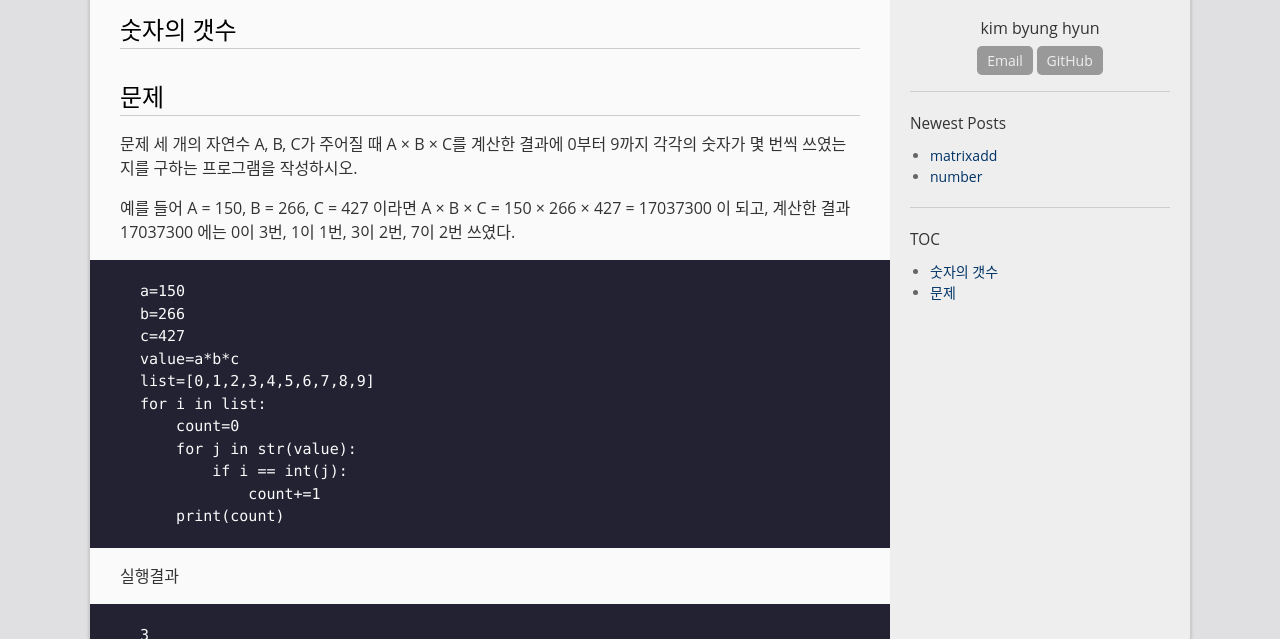
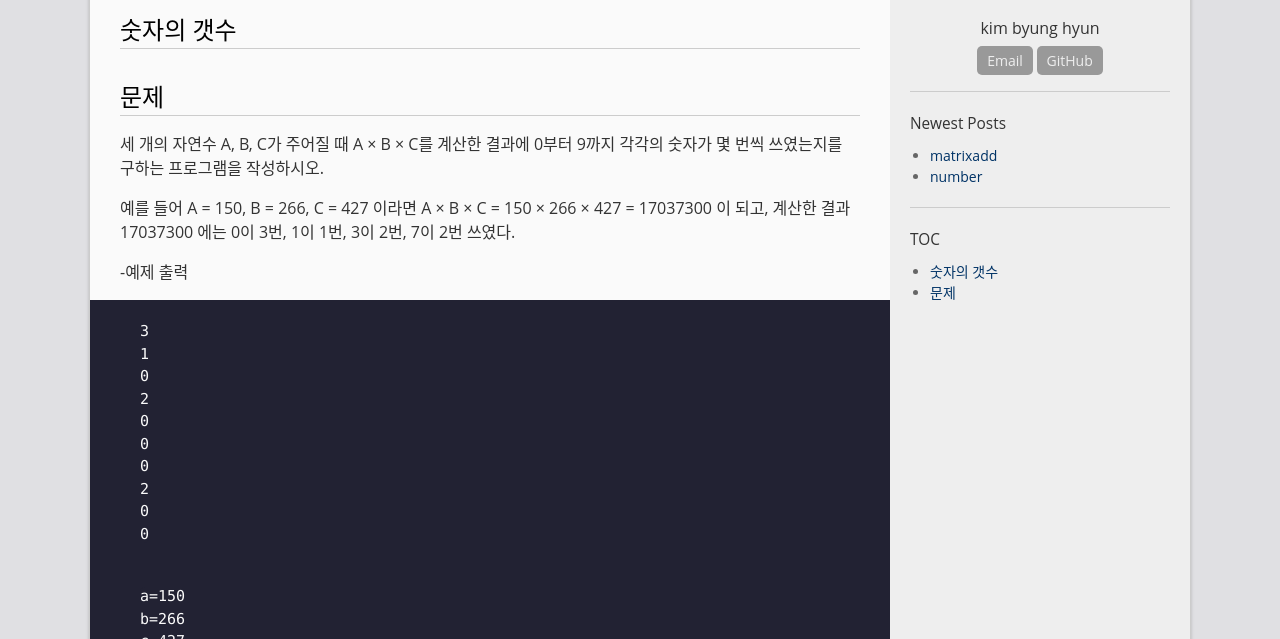
Before and after one commit to bh6366632/bh6366632.github.com, a Jekyll site: the page built from _posts/2024-04-04-number.md, in a window 1280 px wide and 900 px high, cut to the strip 261-900 px from the top of the window. Built offline with Jekyll 4.4.1, drawn with Linux system fonts in a browser that asks for light colours.

Commit message:
Update 2024-04-04-number.md

````diff
--- a/_posts/2024-04-04-number.md
+++ b/_posts/2024-04-04-number.md
@@ -9,10 +9,24 @@ permalink: /archivers/number
 <h1>숫자의 갯수</h1>
 
 # 문제
-문제
 세 개의 자연수 A, B, C가 주어질 때 A × B × C를 계산한 결과에 0부터 9까지 각각의 숫자가 몇 번씩 쓰였는지를 구하는 프로그램을 작성하시오.
 
 예를 들어 A = 150, B = 266, C = 427 이라면 A × B × C = 150 × 266 × 427 = 17037300 이 되고, 계산한 결과 17037300 에는 0이 3번, 1이 1번, 3이 2번, 7이 2번 쓰였다.
+
+-예제 출력
+
+```ptchon
+3
+1
+0
+2
+0
+0
+0
+2
+0
+0
+```
 
 ```ptchon
 a=150
````
